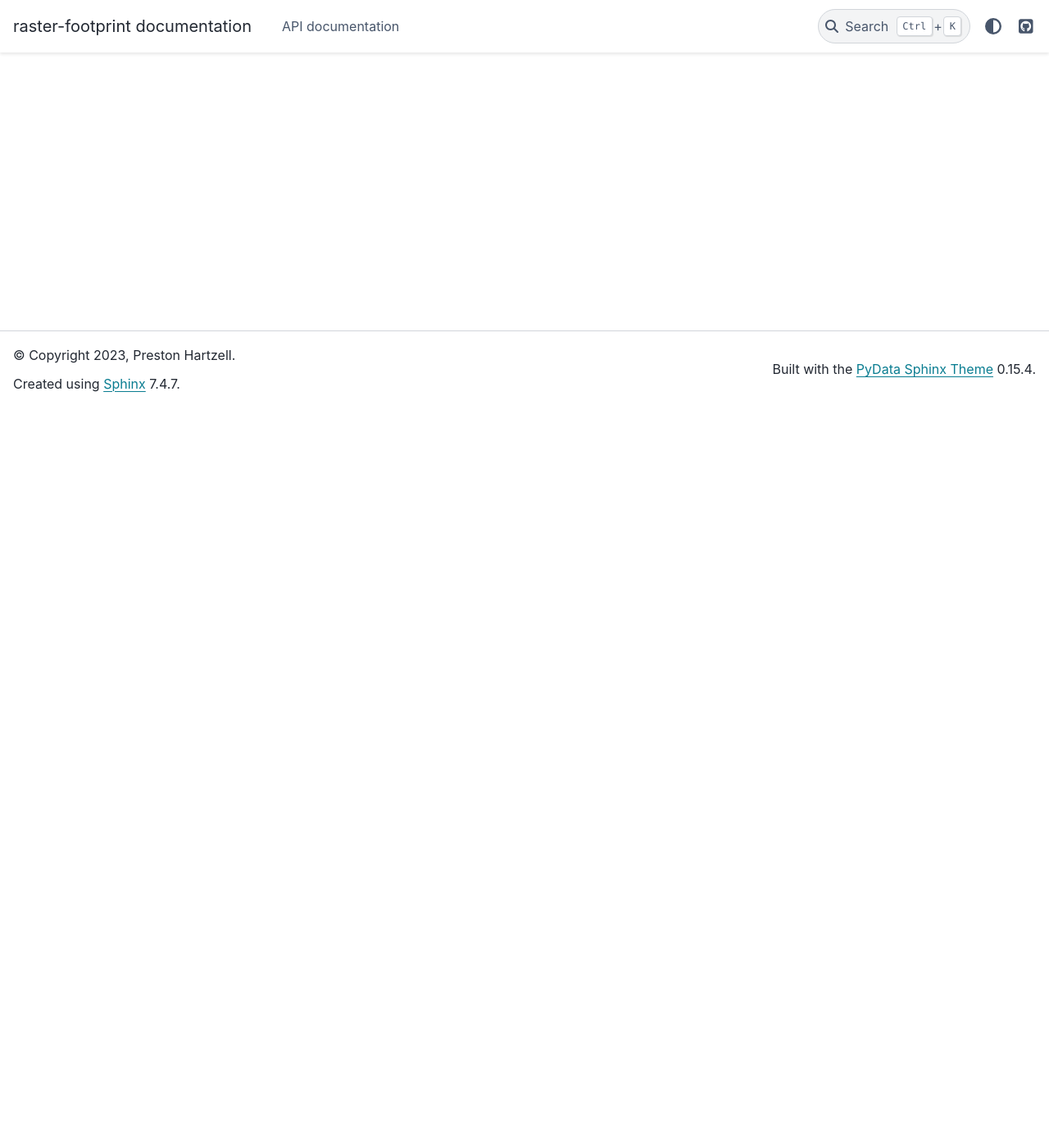
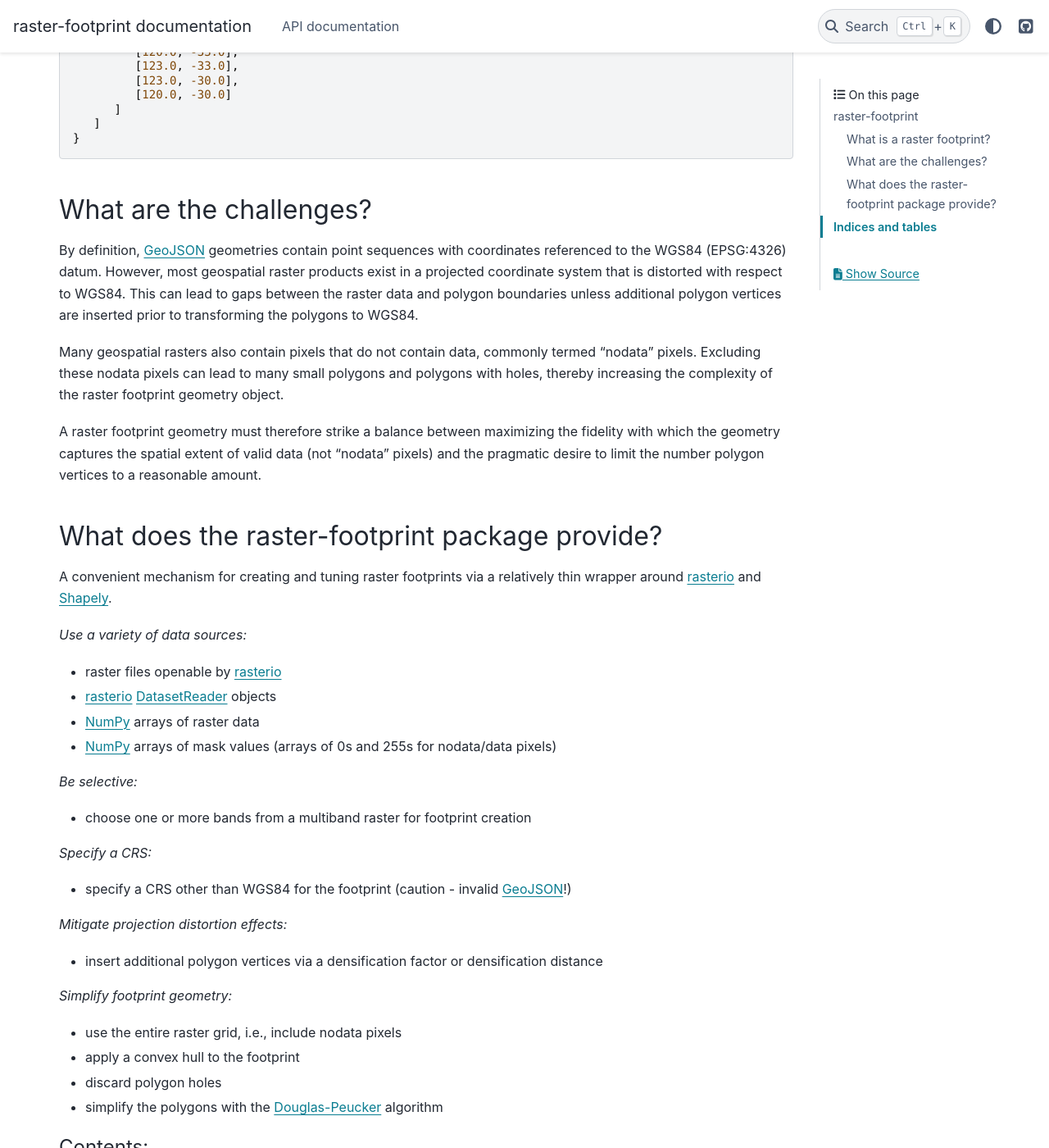
Before and after one commit to pjhartzell/raster-footprint, a Sphinx documentation site: the page built from docs/index.rst, in a window 1280 px wide and 1400 px high, scrolled down 903 px. Shown: the whole window at 82% size. Built offline with Sphinx 7.4.7 and the PyData theme 0.15.4, drawn with Linux system fonts in a browser that asks for light colours; some of the changed text lies outside the part shown.

Commit message:
add initial explanation to the docs

```diff
--- a/docs/index.rst
+++ b/docs/index.rst
@@ -6,12 +6,103 @@
 raster-footprint
 ================
 
-A Python package for creating polygons surrounding valid data in a raster, i.e.,
-creating raster footprints.
+A Python package for creating `GeoJSON <https://datatracker.ietf.org/doc/html/rfc7946>`_
+geometries that bound valid data in a geospatial raster.
 
-.. note::
 
-   This package is in Beta development status. Use at your own risk.
+What is a raster footprint?
+---------------------------
+
+One or more polygons that surround valid data in a raster, or a single polygon
+surrounding the entire raster grid.
+
+.. figure:: img/esa-worldcover-tile.png
+   :alt: ESA WorldCover tile
+   :figclass: align-center
+
+   Footprint (red polygon) of an ESA WorldCover raster tile
+
+The polygon data is stored in a `GeoJSON
+<https://datatracker.ietf.org/doc/html/rfc7946>`_ geometry object.
+
+.. code-block:: json
+
+   {
+      "type": "Polygon",
+      "coordinates": [
+         [
+            [120.0, -30.0],
+            [120.0, -33.0],
+            [123.0, -33.0],
+            [123.0, -30.0],
+            [120.0, -30.0]
+         ]
+      ]
+   }
+
+
+What are the challenges?
+-------------------------------------------------------
+
+By definition, `GeoJSON <https://datatracker.ietf.org/doc/html/rfc7946>`_ geometries
+contain point sequences with coordinates referenced to the WGS84 (EPSG:4326) datum.
+However, most geospatial raster products exist in a projected coordinate system that is
+distorted with respect to WGS84. This can lead to gaps between the raster data and
+polygon boundaries unless additional polygon vertices are inserted prior to transforming
+the polygons to WGS84.
+
+Many geospatial rasters also contain pixels that do not contain data, commonly termed
+"nodata" pixels. Excluding these nodata pixels can lead to many small polygons and
+polygons with holes, thereby increasing the complexity of the raster footprint geometry
+object.
+
+A raster footprint geometry must therefore strike a balance between maximizing the
+fidelity with which the geometry captures the spatial extent of valid data (not "nodata"
+pixels) and the pragmatic desire to limit the number polygon vertices to a reasonable
+amount.
+
+
+What does the raster-footprint package provide?
+-----------------------------------------------
+
+A convenient mechanism for creating and tuning raster footprints via a relatively thin
+wrapper around `rasterio <https://rasterio.readthedocs.io/en/stable/index.html>`_ and
+`Shapely <https://shapely.readthedocs.io/en/stable/manual.html>`_. \
+
+*Use a variety of data sources:*
+
+- raster files openable by `rasterio
+  <https://rasterio.readthedocs.io/en/stable/index.html>`_
+- `rasterio <https://rasterio.readthedocs.io/en/stable/index.html>`_ `DatasetReader
+  <https://rasterio.readthedocs.io/en/stable/api/rasterio.io.html#rasterio.io.DatasetReader>`_
+  objects
+- `NumPy <https://numpy.org/doc/stable/index.html>`_ arrays of raster data
+- `NumPy <https://numpy.org/doc/stable/index.html>`_ arrays of mask values (arrays of 0s
+  and 255s for nodata/data pixels)
+
+*Be selective:*
+
+- choose one or more bands from a multiband raster for footprint creation
+
+*Specify a CRS:*
+
+- specify a CRS other than WGS84 for the footprint (caution - invalid `GeoJSON
+  <https://datatracker.ietf.org/doc/html/rfc7946>`_!)
+
+*Mitigate projection distortion effects:*
+
+- insert additional polygon vertices via a densification factor or densification distance
+
+*Simplify footprint geometry:*
+
+- use the entire raster grid, i.e., include nodata pixels
+- apply a convex hull to the footprint
+- discard polygon holes
+- simplify the polygons with the `Douglas-Peucker
+  <https://en.wikipedia.org/wiki/Ramer%E2%80%93Douglas%E2%80%93Peucker_algorithm>`_
+  algorithm
+
+
 
 .. toctree::
    :maxdepth: 2
@@ -20,7 +111,6 @@ creating raster footprints.
    api
 
 
-
 Indices and tables
 ==================
 
```
Also changed, not shown: docs/img/esa-worldcover-tile.png (added), 1 other file.
